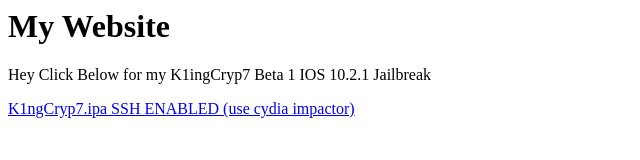
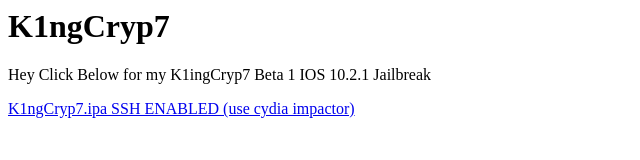
Before and after one commit to errorzkimilu/king4q.github.io, a plain HTML site: page Jailbreak/index.html in a window 1280 px wide. Shown: the whole page, without its empty margins (0-640 px from the left). Drawn offline with Linux system fonts and the light colour scheme.

Commit message:
Update index.html

```diff
--- a/Jailbreak/index.html
+++ b/Jailbreak/index.html
@@ -1,7 +1,7 @@
 <!DOCTYPE html/>
 <html>
 <body>
-<h1>My Website</h1>
+<h1>K1ngCryp7</h1>
 <p>Hey Click Below for my K1ingCryp7 Beta 1 IOS 10.2.1 Jailbreak</p>
 <a href="https://github.com/king4q/king4q.github.io/raw/master/Jailbreak/IPA/K1ngCryp7%20Beta%201.ipa">K1ngCryp7.ipa SSH ENABLED (use cydia impactor)</a>
 </body>
```
